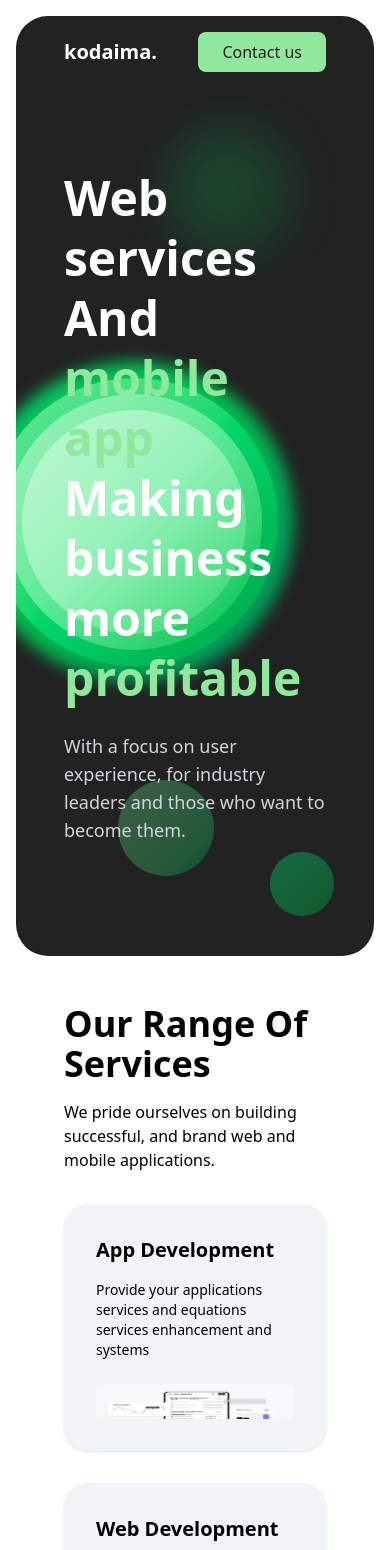
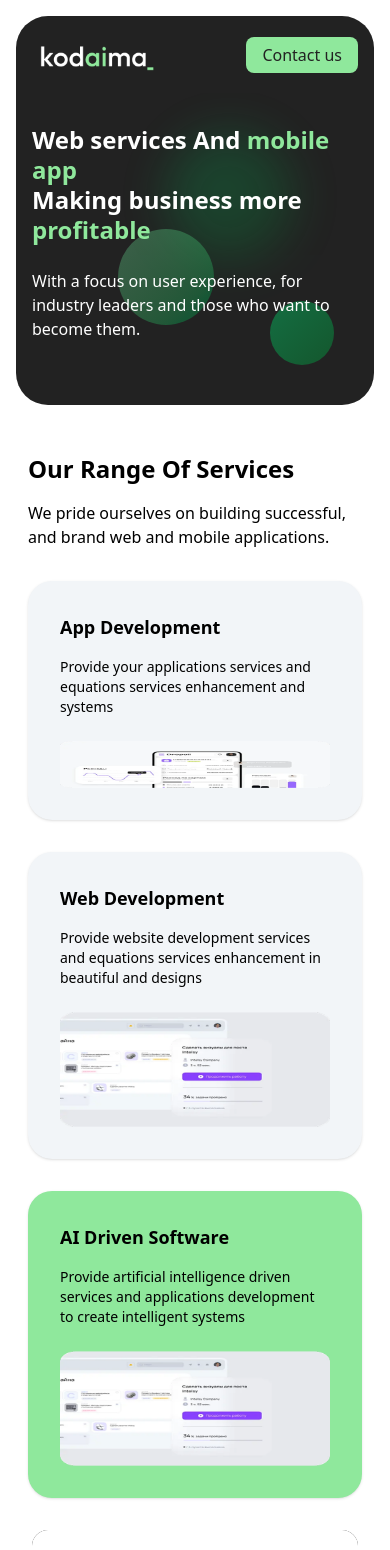
Before and after one commit to priya-saran12345/kod.ai.ma, a React (Vite) app: page / in a window 390 px wide. Shown: the top 1550 px of the page. Built offline with nearby package versions, Linux system fonts and the light colour scheme.

Commit message:
home page responsive

```diff
--- a/src/components/website/ClientsSection.tsx
+++ b/src/components/website/ClientsSection.tsx
@@ -46,11 +46,11 @@ export const ClientsSection = () => {
   };
 
   return (
-    <section className="mx-12">
+    <section className="mx-3 md:mx-8 lg:mx-12">
       <div className="mx-auto">
         <div className="">
-          <h2 className="text-4xl font-bold text-gray-900 mb-4">Our Clients</h2>
-          <p className="text-gray-600 max-w-2xl">
+          <h2 className="text-2xl md:text-4xl font-bold mb-4">Our Clients</h2>
+          <p className=" max-w-2xl">
             Discover the success stories and relationships we've built with our valued clients.
           </p>
         </div>
--- a/src/components/website/Footer.tsx
+++ b/src/components/website/Footer.tsx
@@ -1,9 +1,9 @@
 export const Footer = () => {
   return (
-    <footer className="bg-[#222222] text-white py-16 px-16">
+    <footer className="bg-[#222222] text-white py-16 px-8 md:px-10 lg:px-16">
       <div className=" mx-auto">
         {/* Main Footer Content */}
-        <div className="grid md:grid-cols-5 gap-8 mb-12">
+        <div className=" grid grid-cols-2 sm:grid-cols-3 md:grid-cols-5 gap-8 mb-12">
           {/* Company Info */}
 
           {/* Services */}
--- a/src/components/website/Header.tsx
+++ b/src/components/website/Header.tsx
@@ -2,23 +2,17 @@ import { Link } from "react-router-dom";
 
 export const Header = () => {
   return (
-    <header className="bg-[#222222] rounded-t-4xl px-12 text-white py-4">
+    <header className="bg-[#222222] rounded-t-4xl px-4 md:px-12 text-white py-4">
       <div className="mx-auto flex items-center justify-between">
         {/* Logo */}
-        <div className="text-xl font-bold">kodaima.</div>
+                <img
+                  src={'/logo.png'}
+                  alt={"kodaima"}
+                  className="max-w-[122px]"
+                />
 
         {/* Navigation */}
         <nav className="hidden md:flex items-center space-x-8">
-          {/* <div className="relative group">
-            <button className="flex items-center space-x-1 hover:text-green-400 transition-colors group">
-              <span className="relative after:absolute after:left-0 after:bottom-[-4px] after:h-[2px] after:w-0 after:bg-green-400 after:transition-all after:duration-300 group-hover:after:w-full">
-                Service
-              </span>
-              <svg className="w-4 h-4" fill="none" stroke="currentColor" viewBox="0 0 24 24">
-                <path strokeLinecap="round" strokeLinejoin="round" strokeWidth={2} d="M19 9l-7 7-7-7" />
-              </svg>
-            </button>
-          </div> */}
         <Link
           to="/services"
               className="relative group text-white hover:text-green-400 transition-colors"
@@ -44,7 +38,7 @@ export const Header = () => {
         {/* Contact Button */}
         <Link
           to="/contact"
-          className="relative group bg-[#8FE89C] text-md text-[#222222] rounded-lg py-2 px-6 inline-block overflow-hidden"
+          className="relative group bg-[#8FE89C] text-md text-[#222222] rounded-lg py-[6px] md:py-2 px-4 md:px-6 inline-block overflow-hidden"
         >
           <span className="relative after:absolute after:left-0 after:bottom-0 after:h-[2px] after:w-0 after:bg-[#222222] after:transition-all after:duration-300 group-hover:after:w-full">
             Contact us
@@ -54,3 +48,10 @@ export const Header = () => {
     </header>
   );
 };
+
+
+// py-[6px] md:py-2 px-4 md:px-6  button
+// text-2xl md:text-4xl lg:text-6xl banner heading
+// text-md md:text-lg  content
+// pb-8 md:pb-14 lg:pb-20 px-3 md:px-8 lg:px-12 margin or padding
+          // <h2 className="text-2xl md:text-4xl font-bold  mb-4">Our Range Of Services</h2>
--- a/src/components/website/HeroBanner.tsx
+++ b/src/components/website/HeroBanner.tsx
@@ -1,24 +1,24 @@
 export const HeroBanner = () => {
   return (
-    <section className="bg-[#222222] mb-12 text-white rounded-b-4xl py-20 px-12 relative overflow-hidden">
+    <section className="bg-[#222222] mb-12 text-white rounded-b-4xl py-8 md:py-20 px-4 md:px-12 relative overflow-hidden">
       {/* Background Decorative Elements */}
       <div className="absolute top-10 right-20 w-32 h-32 bg-gradient-to-br from-green-400 to-green-600 rounded-full opacity-20 blur-xl"></div>
       <div className="absolute bottom-20 right-40 w-24 h-24 bg-gradient-to-br from-green-300 to-green-500 rounded-full opacity-30"></div>
       <div className="absolute bottom-10 right-10 w-16 h-16 bg-gradient-to-br from-green-400 to-green-600 rounded-full opacity-40"></div>
 
       {/* Main Green Orb */}
-      <div className="absolute right-20 top-1/2 transform -translate-y-1/2">
+      {/* <div className="absolute right-20 top-1/2 transform -translate-y-1/2">
         <div className="relative">
           <div className="w-80 h-80 bg-gradient-to-br from-green-400 via-green-500 to-emerald-600 rounded-full opacity-90 blur-sm"></div>
           <div className="absolute inset-4 bg-gradient-to-br from-green-300 via-green-400 to-green-600 rounded-full opacity-80"></div>
           <div className="absolute inset-8 bg-gradient-to-br from-green-200 via-green-300 to-green-500 rounded-full opacity-70"></div>
           <div className="absolute inset-12 bg-gradient-to-br from-green-100 via-green-200 to-green-400 rounded-full opacity-60"></div>
         </div>
-      </div>
+      </div> */}
 
       <div className="max-w-7xl mx-auto relative z-10">
         <div className="max-w-2xl">
-          <h1 className="text-5xl md:text-6xl font-bold leading-tight mb-6">
+          <h1 className=" text-2xl md:text-4xl lg:text-6xl font-bold leading-tight mb-6">
             Web services And{" "}
             <span className="text-[#8FE89C]">mobile app</span>
             <br />
@@ -26,7 +26,7 @@ export const HeroBanner = () => {
             <span className="text-[#8FE89C]">profitable</span>
           </h1>
 
-          <p className="text-gray-300 text-lg mb-8 max-w-lg">
+          <p className="text-white text-md md:text-lg mb-8 max-w-lg">
             With a focus on user experience, for industry leaders and those who want to become them.
           </p>
         </div>
--- a/src/components/website/IndustriesSection.tsx
+++ b/src/components/website/IndustriesSection.tsx
@@ -41,7 +41,7 @@ export const IndustriesSection = () => {
       <div className="bg-[#222222] rounded-2xl  mx-auto w-full">
         {/* Header */}
         <div className="mb-6 px-6 py-4 bg-white rounded-2xl w-fit">
-          <h2 className="text-3xl sm:text-4xl font-bold text-gray-900 mb-2">
+          <h2 className="text-2 xl sm:text-4xl font-bold text-gray-900 mb-2">
             Industries We Cater
           </h2>
           <p className="text-gray-600 max-w-2xl">
--- a/src/components/website/ServicesSection.tsx
+++ b/src/components/website/ServicesSection.tsx
@@ -1,19 +1,19 @@
 export const ServicesSection = () => {
   return (
-    <section className=" pb-20 px-12">
+    <section className=" pb-8 md:pb-14 lg:pb-20 px-3 md:px-8 lg:px-12">
       <div className=" mx-auto">
         {/* Header */}
         <div className=" mb-8">
-          <h2 className="text-4xl font-bold  mb-4">Our Range Of Services</h2>
+          <h2 className="text-2xl md:text-4xl font-bold  mb-4">Our Range Of Services</h2>
           <p className=" ">
             We pride ourselves on building successful, and brand web and mobile applications.
           </p>
         </div>
 
         {/* Services Grid */}
-          <div className=" rounded-3xl mb-8 bg-[#F2F5F8] hover:bg-[#8FE89C] duration-300 p-8 shadow-sm hover:shadow-lg transition-shadow">
-            <h3 className="text-xl font-bold  mb-4">App Development</h3>
-            <p className=" text-sm mb-6">
+          <div className=" rounded-3xl mb-8 bg-[#F2F5F8]  duration-300 p-8 shadow-sm hover:shadow-lg transition-shadow">
+            <h3 className=" text-lg md:text-xl font-bold  mb-4">App Development</h3>
+            <p className="text-sm mb-6">
               Provide your applications services and equations services enhancement and systems
             </p>
 
@@ -32,8 +32,8 @@ export const ServicesSection = () => {
           {/* App Development */}
 
           {/* Web Development */}
-          <div className="bg-[#F2F5F8] hover:bg-[#8FE89C] duration-300 rounded-3xl p-8 shadow-sm hover:shadow-lg transition-shadow">
-            <h3 className="text-xl font-bold  mb-4">Web Development</h3>
+          <div className="bg-[#F2F5F8]  duration-300 rounded-3xl p-8 shadow-sm hover:shadow-lg transition-shadow">
+            <h3 className="text-lg md:text-xl font-bold  mb-4">Web Development</h3>
             <p className=" text-sm mb-6">
               Provide website development services and equations services enhancement in beautiful and designs
             </p>
@@ -47,8 +47,8 @@ export const ServicesSection = () => {
           </div>
 
           {/* AI Driven Software */}
-          <div className="bg-[#F2F5F8] hover:bg-[#8FE89C] duration-300 rounded-3xl p-8 shadow-sm hover:shadow-lg transition-shadow ">
-            <h3 className="text-xl font-bold mb-4">AI Driven Software</h3>
+          <div className=" bg-[#8FE89C] duration-300 rounded-3xl p-8 shadow-sm hover:shadow-lg transition-shadow ">
+            <h3 className="text-lg md:text-xl font-bold mb-4">AI Driven Software</h3>
             <p className=" text-sm mb-6">
               Provide artificial intelligence driven services and applications development to create intelligent systems
             </p>
```
Also changed, not shown: src/components/website/IndustriesSection1.tsx (+8 -7 lines), src/components/website/caseStudy.tsx (+24 -19 lines), src/components/website/contact.tsx (+5 -4 lines), public/logo.png (added).
